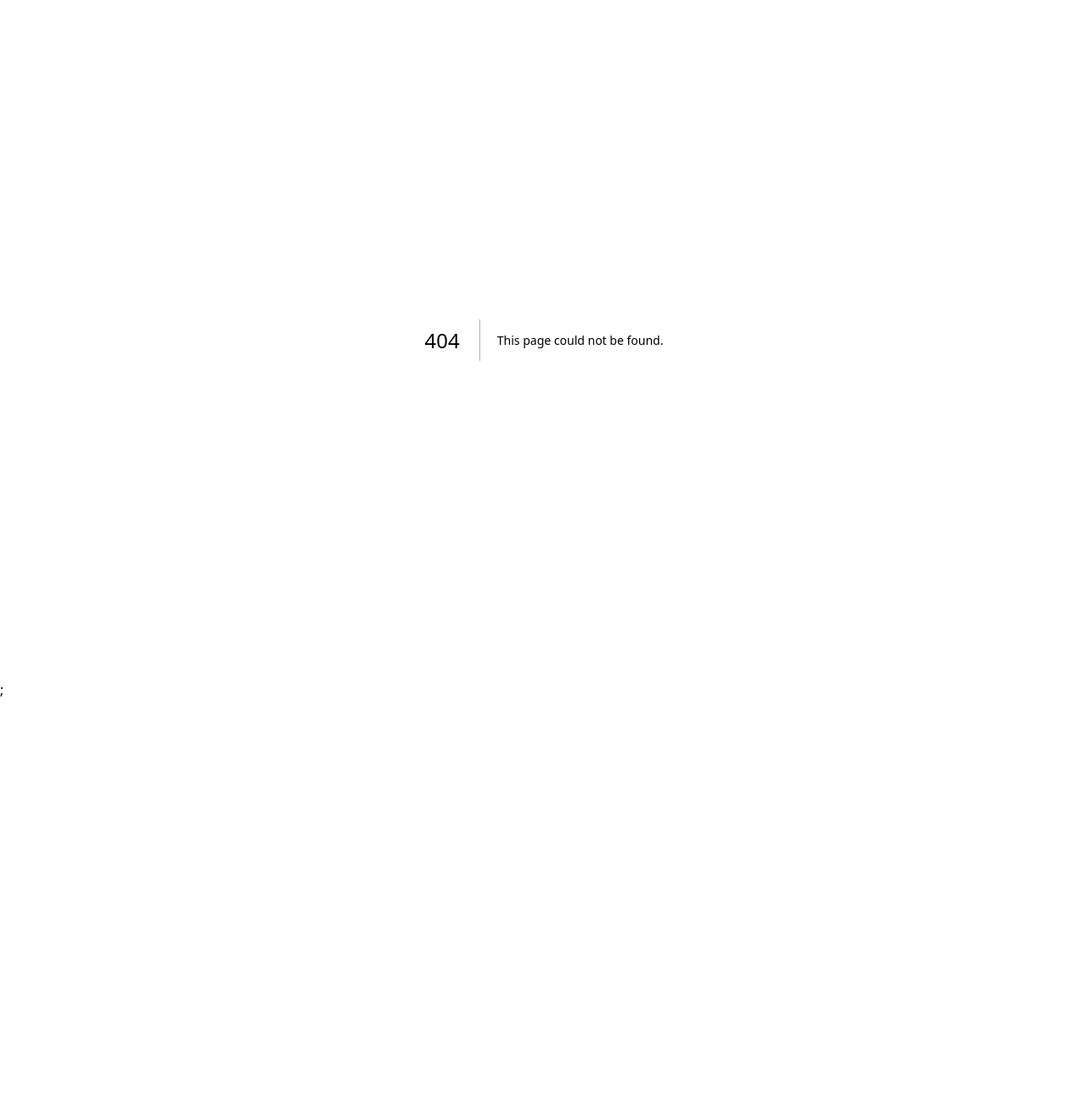
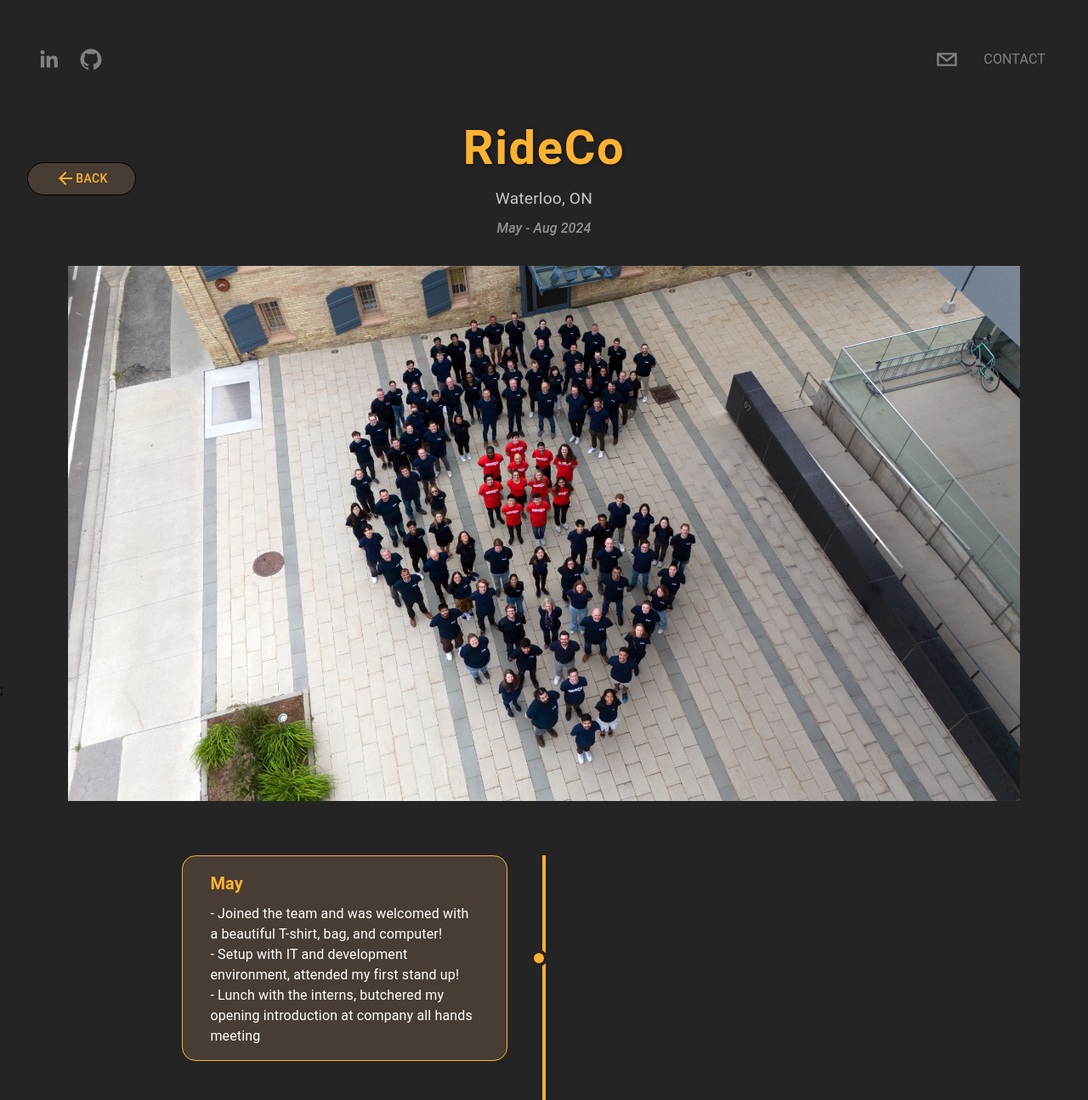
Before and after one commit to LGeoff31/Porfolio, a Next.js app: page /rideco in a window 1280 px wide. Before the commit this address had no page. Shown: the top 1295 px of the page at 85% size. Before the commit the page ends 824 px from the top, so only its background shows below. Built offline with nearby package versions, Linux system fonts and the light colour scheme.

Commit message:
Work experience section Rideco added 😄

```diff
--- /dev/null
+++ b/pages/rideco.tsx
@@ -0,0 +1,187 @@
+import { Grid, Typography, Button, Box } from "@mui/material";
+import React from "react";
+import ArrowBackIcon from "@mui/icons-material/ArrowBack";
+import Navbar from "./components/Navbar";
+
+const timelineData = [
+  {
+    date: "May",
+    description: `- Joined the team and was welcomed with a beautiful T-shirt, bag, and computer!
+                    - Setup with IT and development environment, attended my first stand up!
+                    - Lunch with the interns, butchered my opening introduction at company all hands meeting`,
+  },
+  {
+    date: "June",
+    description: `- First ticket which was adding default values to a textfield
+                    - Lots of ping pong with interns + company-wide events including a picnic
+                    - Completing variety tickets (HTML support, payment method prioritization, localization) `,
+  },
+  {
+    date: "July",
+    description: `- Intern project: RideCo Replay ~tracking platform to oversee vehicles in motion
+                    - 2 Trapped Escape rooms with interns ~100% success rate
+                    - 10 year anniversary for RideCo celebration with coolest cake design I've seen`,
+  },
+  {
+    date: "August",
+    description: `- Olympics streamed 24/7 on RideCo's large TV
+                    - Huge RideCo Replay progress + demos
+                    - Team baseball + tennis events super fun!`,
+  },
+];
+
+const Rideco = () => {
+  return (
+    <Grid sx={{ height: "100vh" }}>
+      <Navbar />
+      <Grid
+        container
+        sx={{
+          background: "rgb(36,36,36)",
+        }}
+      >
+        <Grid item xs={4} display="flex" alignItems="center">
+          <Button
+            href="/"
+            sx={{
+              background: "rgba(251, 194, 135, 0.16)",
+              color: "#fcb232",
+              border: "1px solid black",
+              borderRadius: "10rem",
+              transition: "transform 0.3s",
+              marginLeft: "2rem",
+              width: "8rem",
+              "&:hover": {
+                background: "rgba(251, 194, 135, 0.16)",
+                transform: "scale(1.1)",
+              },
+            }}
+          >
+            <ArrowBackIcon /> Back
+          </Button>
+        </Grid>
+        <Grid
+          item
+          xs={4}
+          display="flex"
+          alignItems="center"
+          justifyContent="center"
+          direction="column"
+        >
+          <Typography
+            variant="h4"
+            color="#fcb232"
+            fontWeight="bold"
+            fontSize="3.5rem"
+            sx={{
+              letterSpacing: "0.1rem",
+              textShadow: "1px 1px 5px rgba(0,0,0,0.5)",
+            }}
+          >
+            RideCo
+          </Typography>
+          <Typography
+            variant="subtitle1"
+            color="rgba(255, 255, 255, 0.75)"
+            sx={{ marginTop: "0.5rem", fontSize: "1.2rem" }}
+          >
+            Waterloo, ON
+          </Typography>
+          <Typography
+            variant="subtitle2"
+            color="rgba(255, 255, 255, 0.5)"
+            sx={{ marginTop: "0.3rem", fontSize: "1rem", fontStyle: "italic" }}
+          >
+            May - Aug 2024
+          </Typography>
+        </Grid>
+        <Grid item xs={4} />
+        <Grid item xs={12}>
+          <img
+            src={"../images/rideco-marker.png"}
+            alt="rideco logo"
+            style={{ display: "block", margin: "2rem auto", width: "70rem" }}
+          />
+        </Grid>
+        <Grid container sx={{ background: "rgb(36,36,36)", padding: "2rem" }}>
+          <Grid item xs={12} display="flex" justifyContent="center">
+            <Box sx={{ width: "70%", position: "relative" }}>
+              <Box
+                sx={{
+                  position: "absolute",
+                  left: "50%",
+                  transform: "translateX(-50%)",
+                  height: "100%",
+                  width: "4px",
+                  backgroundColor: "#fcb232",
+                }}
+              />
+              {timelineData.map((item, index) => (
+                <Box
+                  key={index}
+                  sx={{
+                    display: "flex",
+                    justifyContent: index % 2 === 0 ? "flex-start" : "flex-end",
+                    position: "relative",
+                    marginBottom: "3rem",
+                  }}
+                >
+                  <Box
+                    sx={{
+                      width: "45%",
+                      padding: "1rem 2rem",
+                      backgroundColor: "rgba(251, 194, 135, 0.16)",
+                      borderRadius: "1rem",
+                      border: "1px solid #fcb232",
+                      position: "relative",
+                      zIndex: 1,
+                    }}
+                  >
+                    <Typography
+                      variant="h6"
+                      color="#fcb232"
+                      fontWeight="bold"
+                      sx={{ marginBottom: "0.5rem" }}
+                    >
+                      {item.date}
+                    </Typography>
+                    <Typography color="white" sx={{ whiteSpace: "pre-line" }}>
+                      {item.description}
+                    </Typography>
+                  </Box>
+                  <Box
+                    sx={{
+                      position: "absolute",
+                      top: "50%",
+                      left:
+                        index % 2 === 0
+                          ? "calc(50% - 1rem)"
+                          : "calc(50% - 0.2rem)",
+                      transform: "translateY(-50%)",
+                      backgroundColor: "#fcb232",
+                      borderRadius: "50%",
+                      height: "20px",
+                      width: "20px",
+                      zIndex: 2,
+                      border: "4px solid rgb(36,36,36)",
+                    }}
+                  />
+                </Box>
+              ))}
+            </Box>
+          </Grid>
+        </Grid>
+        <Typography
+          color="white"
+          fontSize="2rem"
+          margin="0 auto"
+          marginBottom="1rem"
+        >
+          Youtube video coming soon...
+        </Typography>
+      </Grid>
+    </Grid>
+  );
+};
+
+export default Rideco;
--- a/pages/subcomponents/AboutBox.tsx
+++ b/pages/subcomponents/AboutBox.tsx
@@ -1,6 +1,7 @@
-import { Box, Stack, Typography } from "@mui/material";
+import { Box, Button, Stack, Typography } from "@mui/material";
 import React from "react";
 import { motion } from "framer-motion";
+import ArrowForwardIcon from "@mui/icons-material/ArrowForward";
 
 const AboutBox = () => {
   const aboutData = [
@@ -18,6 +19,7 @@
       heading: "Software Engineer",
       date: "2024 - 2024",
       description: "SWE Intern @ RideCo.",
+      url: "/rideco",
     },
 
     {
@@ -70,6 +72,7 @@
             heading={experience.heading}
             src={experience.src}
             date={experience.date}
+            url={experience.url}
           />
         </motion.div>
       ))}
@@ -83,12 +86,14 @@
   heading,
   src,
   date,
+  url,
 }: {
   name: string;
   description: string;
   heading: string;
   src: string;
   date: string;
+  url: string | undefined;
 }) => {
   return (
     <Stack
@@ -153,6 +158,26 @@
         <Typography sx={{ color: "white", paddingTop: "0.5rem" }}>
           {description}
         </Typography>
+        {url && (
+          <Button
+            href="/rideco"
+            sx={{
+              background: "rgba(251, 194, 135, 0.16)",
+              color: "#fcb232",
+              border: "1px solid black",
+              borderRadius: "10rem",
+              transition: "transform 0.3s",
+              marginTop: "1rem",
+              width: "12rem",
+              "&:hover": {
+                background: "rgba(251, 194, 135, 0.16)",
+                transform: "scale(1.1)",
+              },
+            }}
+          >
+            My Experience <ArrowForwardIcon />
+          </Button>
+        )}
       </Stack>
     </Stack>
   );
```
Also changed, not shown: public/images/rideco-marker.png (added).
